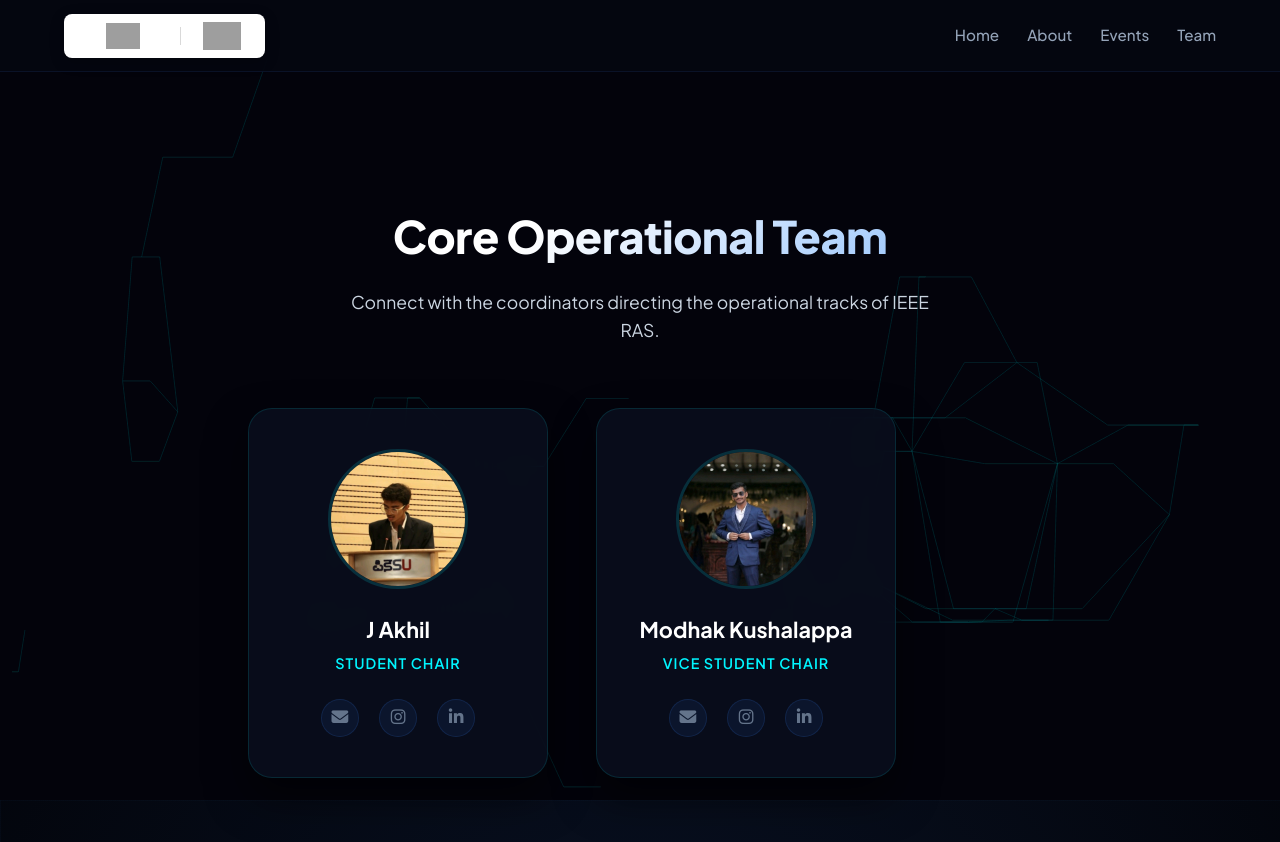
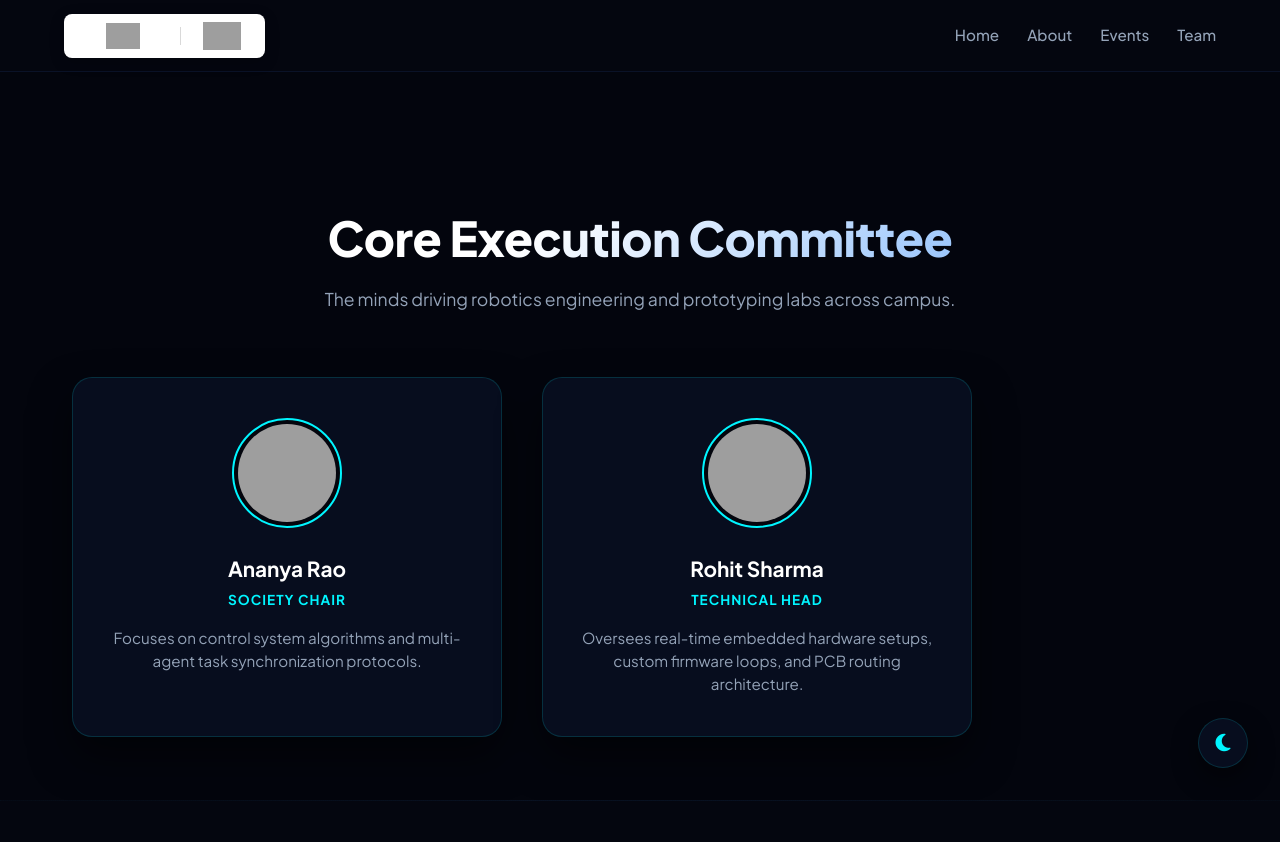
Before and after one commit to ModhakKGowda/ieee-ras-ec-site, a Flask app: page /team in a window 1280 px wide. After the commit the page ends 801 px from the top, so only its background shows below. Run offline with Flask 3, Linux system fonts and the light colour scheme; grey boxes are pictures that could not be loaded.

Commit message:
Refactor team.html for theme support and layout changes
Updated team page to enhance styling and structure, including theme support and improved layout.

```diff
--- a/api/templates/team.html
+++ b/api/templates/team.html
@@ -1,73 +1,107 @@
 <!DOCTYPE html>
-<html lang="en">
+<html lang="en" data-theme="dark">
 <head>
     <meta charset="UTF-8">
     <meta name="viewport" content="width=device-width, initial-scale=1.0">
-    <title>Team | IEEE RAS EC Campus</title>
+    <title>Our Team | IEEE RAS EC Campus</title>
     <link rel="stylesheet" href="{{ url_for('static', filename='style.css') }}">
     <link rel="preconnect" href="https://fonts.googleapis.com">
     <link href="https://fonts.googleapis.com/css2?family=Plus+Jakarta+Sans:wght@400;500;600;700;800&display=swap" rel="stylesheet">
     <link rel="stylesheet" href="https://cdnjs.cloudflare.com/ajax/libs/font-awesome/6.4.2/css/all.min.css">
     <style>
+        /* Theme Matrix Configuration */
+        :root[data-theme="dark"] {
+            --bg-base: #03050d;
+            --text-main: #ffffff;
+            --text-muted: #94a3b8;
+            --card-bg: rgba(10, 16, 36, 0.75);
+            --card-border: rgba(0, 245, 255, 0.15);
+            --card-shadow: rgba(0, 0, 0, 0.5);
+            --accent-glow: #00f5ff;
+        }
+        :root[data-theme="light"] {
+            --bg-base: #f1f5f9;
+            --text-main: #0f172a;
+            --text-muted: #475569;
+            --card-bg: rgba(255, 255, 255, 0.9);
+            --card-border: rgba(0, 180, 216, 0.2);
+            --card-shadow: rgba(148, 163, 184, 0.15);
+            --accent-glow: #00b4d8;
+        }
+
         #bg-canvas {
             position: fixed;
             top: 0; left: 0; width: 100%; height: 100%;
             z-index: -1;
-            background: #04050d;
+            background: var(--bg-base);
+            transition: background 0.4s ease;
         }
-        .team-box {
-            max-width: 1100px;
+        .team-wrapper {
+            max-width: 1200px;
             margin: 8rem auto 4rem auto;
             padding: 0 2rem;
-            text-align: center;
             position: relative;
             z-index: 2;
         }
-        .card {
-            background: rgba(10, 15, 30, 0.8) !important;
-            border: 1px solid rgba(0, 245, 255, 0.12) !important;
-            box-shadow: 0 20px 40px rgba(0,0,0,0.5) !important;
-            backdrop-filter: blur(12px);
-            border-radius: 24px !important;
-            padding: 2.5rem 2rem !important;
-            position: relative;
-            overflow: hidden;
-            transition: all 0.4s cubic-bezier(0.16, 1, 0.3, 1) !important;
+        .team-grid {
+            display: grid;
+            grid-template-columns: repeat(auto-fit, minmax(280px, 1fr));
+            gap: 2.5rem;
+            margin-top: 4rem;
         }
-        .card:hover {
-            border-color: #00f5ff !important;
-            transform: translateY(-6px);
-            box-shadow: 0 20px 45px rgba(0, 245, 255, 0.15) !important;
+        .profile-card {
+            background: var(--card-bg);
+            border: 1px solid var(--card-border);
+            border-radius: 20px;
+            padding: 2.5rem 2rem;
+            text-align: center;
+            box-shadow: 0 20px 40px var(--card-shadow);
+            transition: all 0.3s ease;
         }
-        .img-wrapper {
-            position: relative;
-            width: 140px;
-            height: 140px;
+        .profile-card:hover {
+            transform: translateY(-5px);
+            border-color: var(--accent-glow);
+        }
+        .avatar-circle {
+            width: 110px;
+            height: 110px;
+            border-radius: 50%;
             margin: 0 auto 1.5rem auto;
+            border: 2px solid var(--accent-glow);
+            padding: 4px;
+            background: var(--bg-base);
         }
-        .team-photo {
-            border-radius: 50%;
-            width: 100%;
-            height: 100%;
-            object-fit: cover;
-            border: 3px solid rgba(0, 245, 255, 0.15);
-            transition: border-color 0.3s;
+        .avatar-circle img {
+            width: 100%; height: 100%; border-radius: 50%; object-fit: cover;
         }
-        .hud-canvas {
-            position: absolute;
-            top: 0; left: 0; width: 100%; height: 100%;
-            pointer-events: none;
-            border-radius: 50%;
-            opacity: 0;
-            transition: opacity 0.3s;
+        .theme-toggle-btn {
+            position: fixed;
+            bottom: 2rem;
+            right: 2rem;
+            width: 50px;
+            height: 50px;
+            border-radius: 50px;
+            background: var(--card-bg);
+            border: 1px solid var(--card-border);
+            color: var(--accent-glow);
+            font-size: 1.25rem;
+            cursor: pointer;
+            display: flex;
+            align-items: center;
+            justify-content: center;
+            z-index: 999;
+            box-shadow: 0 10px 25px var(--card-shadow);
+            transition: all 0.3s ease;
         }
-        .card:hover .hud-canvas { opacity: 1; }
-        .card:hover .team-photo { border-color: #00f5ff; }
     </style>
 </head>
-<body style="color: #fff; overflow-x: hidden;">
+<body style="color: var(--text-main); overflow-x: hidden; transition: color 0.4s ease;">
 
     <canvas id="bg-canvas"></canvas>
+
+    <button class="theme-toggle-btn" id="themeBtn" onclick="toggleTheme()">
+        <i class="fa-solid fa-moon"></i>
+    </button>
 
     <header class="navbar">
         <div class="logo-wrapper">
@@ -85,101 +119,46 @@
         </nav>
     </header>
 
-    <div class="team-box">
-        <h2 class="section-title">Core Operational Team</h2>
-        <p class="section-desc" style="color: #cbd5e1; max-width: 600px; margin: 0 auto 4rem auto;">Connect with the coordinators directing the operational tracks of IEEE RAS.</p>
+    <div class="team-wrapper">
+        <div style="text-align: center;">
+            <h2 style="font-size: 3rem; font-weight: 800; margin: 0;">Core Execution Committee</h2>
+            <p style="color: var(--text-muted); margin-top: 0.5rem; font-size: 1.1rem;">The minds driving robotics engineering and prototyping labs across campus.</p>
+        </div>
 
-        <div class="team-grid" style="display: flex; gap: 3rem; justify-content: center; flex-wrap: wrap;">
-            <div class="card" style="width: 300px;">
-                <div class="img-wrapper">
-                    <img src="{{ url_for('static', filename='images/ieee-ras-ec-chair.png') }}" class="team-photo">
-                    <canvas class="hud-canvas" width="140" height="140"></canvas>
+        <div class="team-grid">
+            <div class="profile-card">
+                <div class="avatar-circle">
+                    <img src="https://images.unsplash.com/photo-1534528741775-53994a69daeb?w=150&auto=format&fit=crop&q=80" alt="Chairperson">
                 </div>
-                <h3 style="font-size: 1.35rem; font-weight: 700; color: #fff; margin-bottom: 0.25rem;">J Akhil</h3>
-                <p style="color: #00f5ff; font-weight: 600; font-size: 0.9rem; margin-bottom: 1.5rem; letter-spacing: 1px;">STUDENT CHAIR</p>
-                <div class="social-links" style="display: flex; gap: 1.25rem; justify-content: center; font-size: 1.2rem;">
-                    <a href="mailto:akhil01aj@gmail.com" target="_blank" style="color: #64748b; transition: color 0.2s;"><i class="fa-solid fa-envelope"></i></a>
-                    <a href="https://www.instagram.com/akhil_01_aj?igsh=dHk3OTJ6dXlsbTBw" target="_blank" style="color: #64748b; transition: color 0.2s;"><i class="fa-brands fa-instagram"></i></a>
-                    <a href="https://www.linkedin.com/in/j-akhil-aj?utm_source=share_via&utm_content=profile&utm_medium=member_android" target="_blank" style="color: #64748b; transition: color 0.2s;"><i class="fa-brands fa-linkedin-in"></i></a>
-                </div>
+                <h4 style="font-size: 1.3rem; font-weight: 700; margin-bottom: 0.25rem;">Ananya Rao</h4>
+                <p style="color: var(--accent-glow); font-size: 0.85rem; font-weight: 700; text-transform: uppercase; letter-spacing: 1px; margin-bottom: 1rem;">Society Chair</p>
+                <p style="color: var(--text-muted); font-size: 0.95rem; line-height: 1.5; margin: 0;">Focuses on control system algorithms and multi-agent task synchronization protocols.</p>
             </div>
 
-            <div class="card" style="width: 300px;">
-                <div class="img-wrapper">
-                    <img src="{{ url_for('static', filename='images/ieee-ras-ec-vicechair.png') }}" class="team-photo">
-                    <canvas class="hud-canvas" width="140" height="140"></canvas>
+            <div class="profile-card">
+                <div class="avatar-circle">
+                    <img src="https://images.unsplash.com/photo-1507003211169-0a1dd7228f2d?w=150&auto=format&fit=crop&q=80" alt="Tech Lead">
                 </div>
-                <h3 style="font-size: 1.35rem; font-weight: 700; color: #fff; margin-bottom: 0.25rem;">Modhak Kushalappa</h3>
-                <p style="color: #00f5ff; font-weight: 600; font-size: 0.9rem; margin-bottom: 1.5rem; letter-spacing: 1px;">VICE STUDENT CHAIR</p>
-                <div class="social-links" style="display: flex; gap: 1.25rem; justify-content: center; font-size: 1.2rem;">
-                    <a href="mailto:modhakkushalappa@gmail.com" target="_blank" style="color: #64748b; transition: color 0.2s;"><i class="fa-solid fa-envelope"></i></a>
-                    <a href="https://www.instagram.com/modhak_k_gowda?igsh=MWJud2Z1enZwZjU2eA==" target="_blank" style="color: #64748b; transition: color 0.2s;"><i class="fa-brands fa-instagram"></i></a>
-                    <a href="https://www.linkedin.com/in/modhak-kushalappa-36a840379/?skipRedirect=true" target="_blank" style="color: #64748b; transition: color 0.2s;"><i class="fa-brands fa-linkedin-in"></i></a>
-                </div>
+                <h4 style="font-size: 1.3rem; font-weight: 700; margin-bottom: 0.25rem;">Rohit Sharma</h4>
+                <p style="color: var(--accent-glow); font-size: 0.85rem; font-weight: 700; text-transform: uppercase; letter-spacing: 1px; margin-bottom: 1rem;">Technical Head</p>
+                <p style="color: var(--text-muted); font-size: 0.95rem; line-height: 1.5; margin: 0;">Oversees real-time embedded hardware setups, custom firmware loops, and PCB routing architecture.</p>
             </div>
         </div>
     </div>
 
     <script>
-        const canvas = document.getElementById('bg-canvas');
-        const ctx = canvas.getContext('2d');
-        let pulses = [];
+        function toggleTheme() {
+            const root = document.documentElement;
+            const currentTheme = root.getAttribute('data-theme');
+            const newTheme = currentTheme === 'dark' ? 'light' : 'dark';
+            root.setAttribute('data-theme', newTheme);
+            localStorage.setItem('ras-theme', newTheme);
+            document.getElementById('themeBtn').innerHTML = newTheme === 'dark' ? '<i class="fa-solid fa-moon"></i>' : '<i class="fa-solid fa-sun"></i>';
+        }
 
-        function resize() { canvas.width = window.innerWidth; canvas.height = window.innerHeight; }
-        window.addEventListener('resize', resize);
-        resize();
-
-        window.addEventListener('mousemove', (e) => {
-            if(Math.random() < 0.15) {
-                pulses.push({ x: e.clientX, y: e.clientY, dx: (Math.random()-0.5)*3, dy: (Math.random()-0.5)*3, life: 1.0 });
-            }
-        });
-
-        const nodes = [];
-        for(let i=0; i<35; i++) { nodes.push({ x: Math.random()*window.innerWidth, y: Math.random()*window.innerHeight }); }
-
-        const huds = document.querySelectorAll('.hud-canvas');
-        let rotationAngle = 0;
-
-        function loop() {
-            ctx.fillStyle = "rgba(4, 5, 13, 0.25)";
-            ctx.fillRect(0,0,canvas.width,canvas.height);
-
-            // Draw circuit link connections
-            ctx.strokeStyle = "rgba(0, 245, 255, 0.03)";
-            ctx.lineWidth = 1;
-            for(let i=0; i<nodes.length; i++) {
-                for(let j=i+1; j<nodes.length; j++) {
-                    let d = Math.hypot(nodes[i].x - nodes[j].x, nodes[i].y - nodes[j].y);
-                    if(d < 200) {
-                        ctx.beginPath(); ctx.moveTo(nodes[i].x, nodes[i].y);
-                        ctx.lineTo((nodes[i].x+nodes[j].x)/2, nodes[i].y);
-                        ctx.lineTo(nodes[j].x, nodes[j].y); ctx.stroke();
-                    }
-                }
-            }
-
-            // Draw pulses
-            pulses.forEach((p, idx) => {
-                p.x += p.dx; p.y += p.dy; p.life -= 0.015;
-                ctx.fillStyle = `rgba(0, 245, 255, ${p.life})`;
-                ctx.beginPath(); ctx.arc(p.x, p.y, 2, 0, Math.PI*2); ctx.fill();
-                if(p.life <= 0) pulses.splice(idx, 1);
-            });
-
-            // Animate card HUDs
-            rotationAngle += 0.03;
-            huds.forEach(hud => {
-                let hctx = hud.getContext('2d');
-                hctx.clearRect(0,0,140,140);
-                hctx.strokeStyle = '#00f5ff'; hctx.lineWidth = 2;
-                hctx.beginPath(); hctx.arc(70, 70, 62, rotationAngle, rotationAngle + Math.PI*0.3); hctx.stroke();
-                hctx.beginPath(); hctx.arc(70, 70, 62, rotationAngle + Math.PI, rotationAngle + Math.PI*1.3); hctx.stroke();
-            });
-
-            requestAnimationFrame(loop);
-        }
-        loop();
+        const savedTheme = localStorage.getItem('ras-theme') || 'dark';
+        document.documentElement.setAttribute('data-theme', savedTheme);
+        document.getElementById('themeBtn').innerHTML = savedTheme === 'dark' ? '<i class="fa-solid fa-moon"></i>' : '<i class="fa-solid fa-sun"></i>';
     </script>
 </body>
 </html>
```
